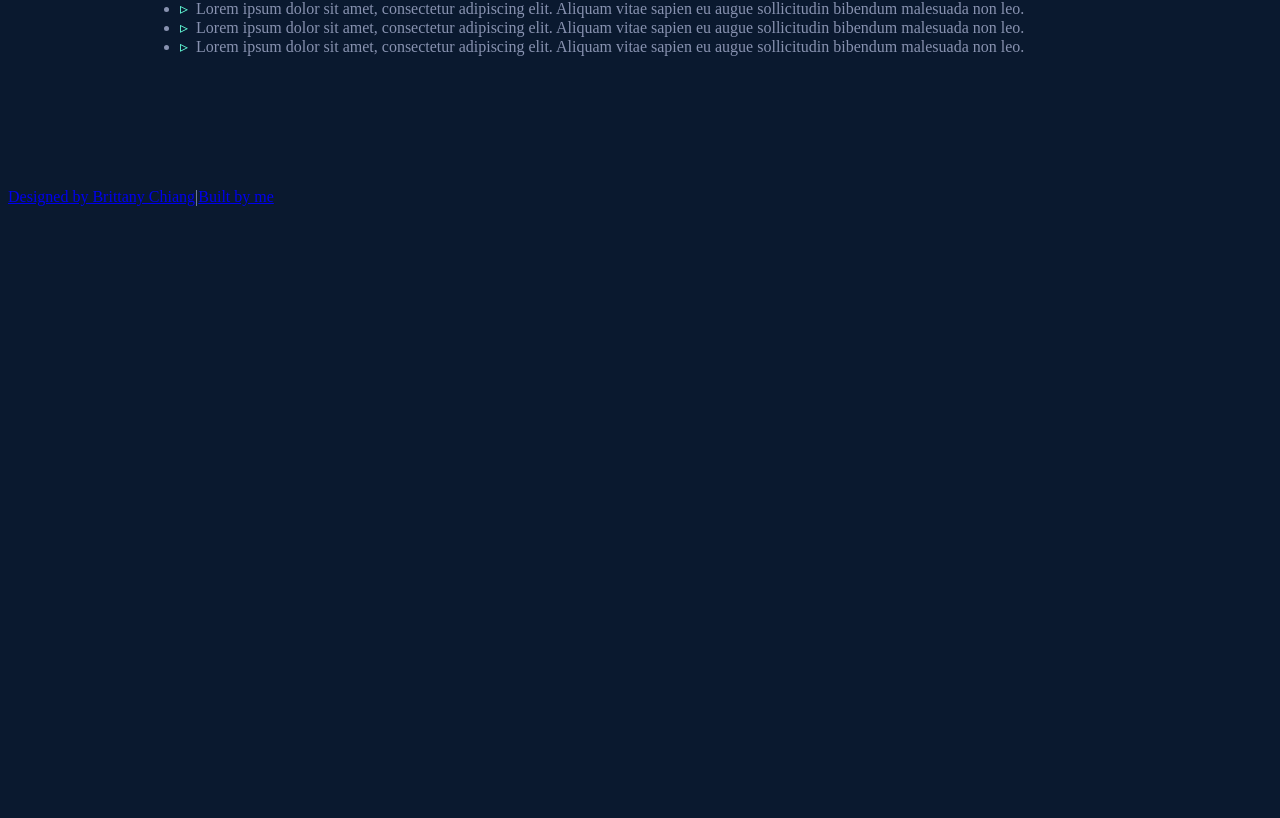
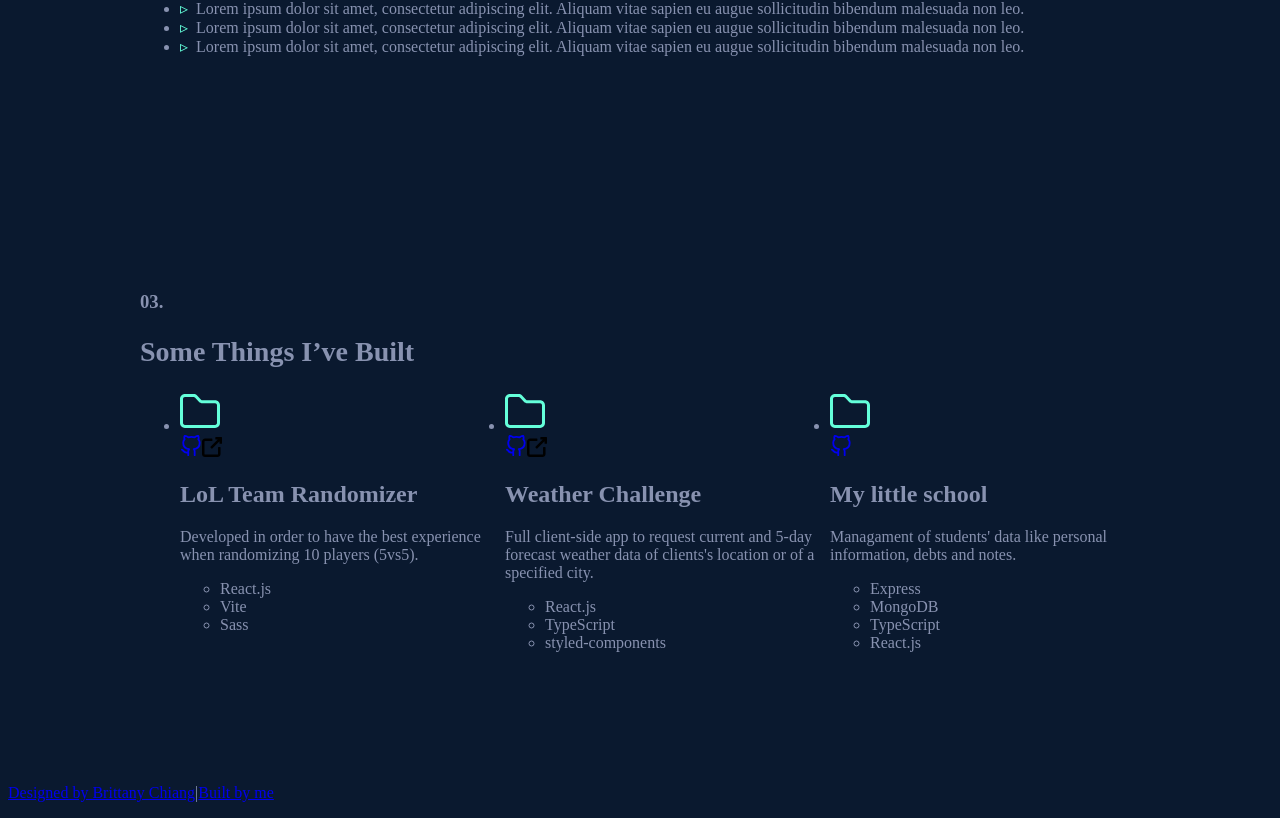
Before and after one commit to lausoffici/portfolio, a Next.js app: page / in a window 1280 px wide. Shown: the part 2129-2947 px from the top of the page. Before the commit the page ends 2351 px from the top, so only its background shows below. Built offline with nearby package versions, Linux system fonts and the light colour scheme.

Commit message:
Add projects

```diff
--- /dev/null
+++ b/components/Project/index.jsx
@@ -0,0 +1,51 @@
+import FolderIcon from '../../public/imgs/folder.svg'
+import ExternalLinkIcon from '../../icons/ExternalLink'
+import GithubIcon from '../../public/imgs/github.svg'
+
+const Project = ({ title, description, github, demo, tools }) => {
+  return (
+    <div className="bg-light py-8 px-7 rounded text-white flex flex-col justify-between h-[100%]">
+      <div className="flex justify-between items-center mb-6">
+        <FolderIcon className="test" width={40} />
+        <div className="flex items-center">
+          <a
+            href={github}
+            target="_blank"
+            rel="noreferrer"
+            aria-label="External Link"
+          >
+            <GithubIcon
+              className="text-gray hover-green"
+              width={22}
+              alt="Github"
+            />
+          </a>
+          {demo && (
+            <a
+              href={demo}
+              target="_blank"
+              rel="noreferrer"
+              aria-label="External Link"
+            >
+              <ExternalLinkIcon
+                className="ml-5 fill-gray hover:fill-green transition-all duration-300 ease-in-out"
+                width={20}
+                alt="Demo"
+              />
+            </a>
+          )}
+        </div>
+      </div>
+
+      <h2 className="font-bold text-lg mb-2">{title}</h2>
+      <p className="text-[#97A2C1]">{description}</p>
+      <ul className="flex gap-x-4 gap-y-2 text-[#54617F] text-sm font-bold font-mono mt-8 flex-wrap">
+        {tools.map((tool) => (
+          <li key={tool}>{tool}</li>
+        ))}
+      </ul>
+    </div>
+  )
+}
+
+export default Project
--- /dev/null
+++ b/icons/ExternalLink.js
@@ -0,0 +1,14 @@
+export default function SvgComponent(props) {
+  return (
+    <svg
+      xmlns="http://www.w3.org/2000/svg"
+      viewBox="0 0 283.178 283.178"
+      {...props}
+    >
+      <g fill={props.fill}>
+        <path d="M254.812 140.713h-20a7.5 7.5 0 00-7.5 7.5v91.186c0 4.84-3.939 8.778-8.779 8.778H43.776c-4.839 0-8.775-3.938-8.775-8.778V64.645c0-4.841 3.936-8.78 8.775-8.78h95.855a7.5 7.5 0 007.5-7.5v-20a7.5 7.5 0 00-7.5-7.5H43.776c-24.138 0-43.775 19.64-43.775 43.78V239.4c0 24.14 19.638 43.778 43.775 43.778h174.756c24.14 0 43.779-19.639 43.779-43.778v-91.186a7.499 7.499 0 00-7.499-7.501z" />
+        <path d="M275.677 0h-79.553a7.5 7.5 0 00-7.5 7.5v20a7.5 7.5 0 007.5 7.5h27.304L120.683 137.743a7.5 7.5 0 000 10.607l14.142 14.143a7.5 7.5 0 0010.607 0L248.177 59.748v27.303a7.5 7.5 0 007.5 7.5h20a7.5 7.5 0 007.5-7.5V7.5a7.5 7.5 0 00-7.5-7.5z" />
+      </g>
+    </svg>
+  )
+}
--- a/pages/index.js
+++ b/pages/index.js
@@ -5,6 +5,7 @@ import Hero from '../sections/Hero'
 import About from '../sections/About'
 import Footer from '../sections/Footer'
 import Works from '../sections/Works'
+import Projects from '../sections/Projects'
 
 export default function Home() {
   return (
@@ -19,6 +20,7 @@ export default function Home() {
         <About />
         <ContactActions />
         <Works />
+        <Projects />
       </main>
       <Footer />
     </div>
--- /dev/null
+++ b/sections/Projects.jsx
@@ -0,0 +1,58 @@
+import SectionHeader from '../components/SectionHeader'
+import Project from '../components/Project'
+
+const data = [
+  {
+    title: 'LoL Team Randomizer',
+    description:
+      'Developed in order to have the best experience when randomizing 10 players (5vs5).',
+    github: 'https://github.com/lausoffici/lol-team-randomizer',
+    demo: 'https://lol-team-randomizer.netlify.app/',
+    tools: ['React.js', 'Vite', 'Sass'],
+  },
+  {
+    title: 'Weather Challenge',
+    description:
+      "Full client-side app to request current and 5-day forecast weather data of clients's location or of a specified city.",
+    github: 'https://github.com/lausoffici/weather-challenge',
+    demo: 'https://weather-challenge-rouge.vercel.app/',
+    tools: ['React.js', 'TypeScript', 'styled-components'],
+  },
+  {
+    title: 'My little school',
+    description:
+      "Managament of students' data like personal information, debts and notes.",
+    github: 'https://github.com/lausoffici/my-little-school',
+    tools: ['Express', 'MongoDB', 'TypeScript', 'React.js'],
+  },
+]
+
+const Projects = () => {
+  return (
+    <section id="projects">
+      <SectionHeader number="03." title="Some Things I’ve Built" />
+
+      <ul
+        style={{
+          display: 'grid',
+          gridTemplateColumns: 'repeat(auto-fill, minmax(300px, 1fr))',
+          gap: 15,
+        }}
+      >
+        {data.map(({ title, description, github, demo, tools }) => (
+          <li key={title}>
+            <Project
+              title={title}
+              description={description}
+              github={github}
+              demo={demo}
+              tools={tools}
+            />
+          </li>
+        ))}
+      </ul>
+    </section>
+  )
+}
+
+export default Projects
--- a/tailwind.config.js
+++ b/tailwind.config.js
@@ -11,7 +11,13 @@ module.exports = {
       white: '#ccd6f6',
       primary: '#8892b0',
       green: '#64ffda',
+      light: '#112240',
+      gray: '#A8B2D1',
     },
+    fill: (theme) => ({
+      gray: theme('colors.gray'),
+      green: theme('colors.green'),
+    }),
   },
   variants: {
     extend: {},
```
Also changed, not shown: public/imgs/external-link.svg (added), public/imgs/folder.svg (added).
